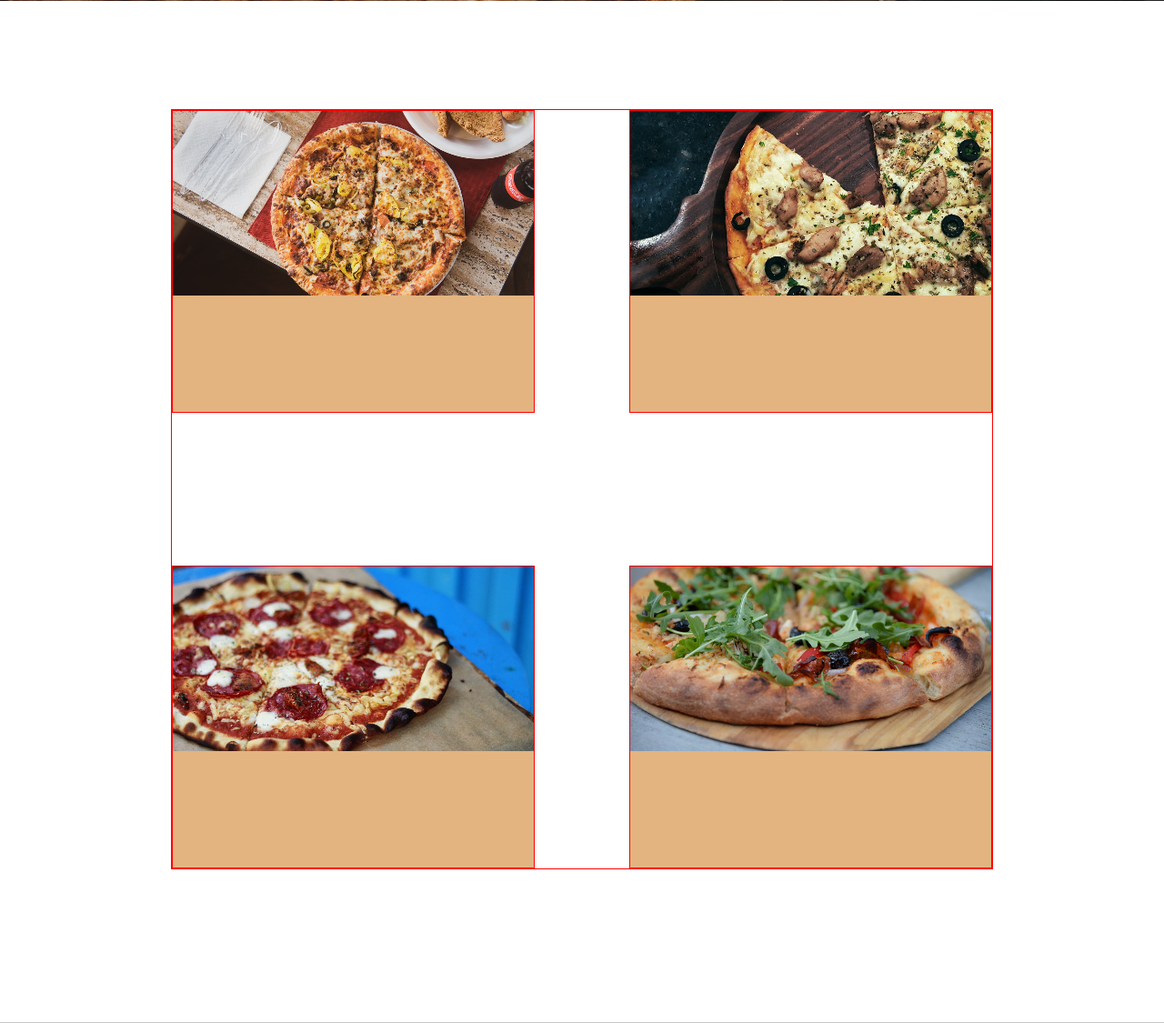
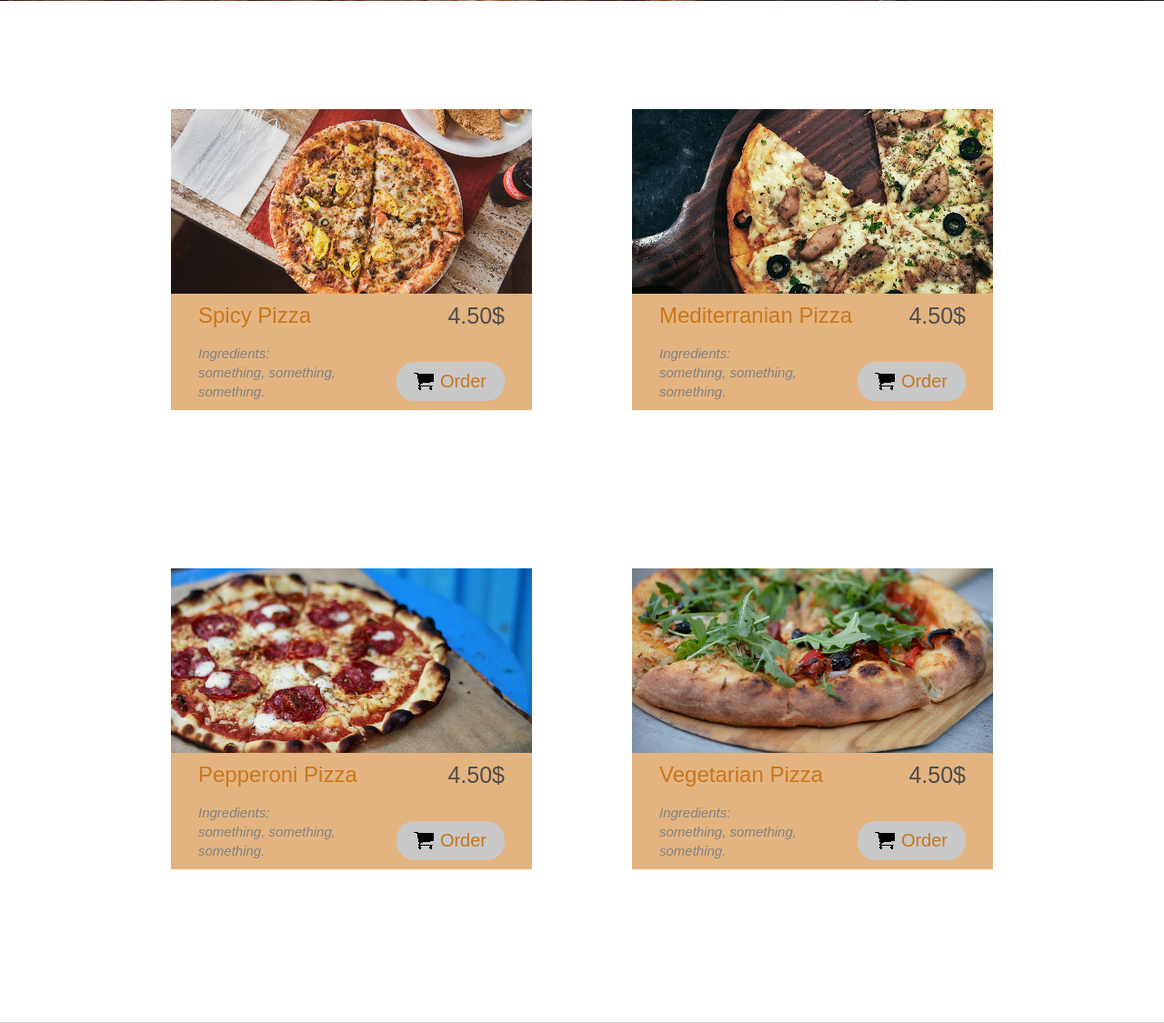
Before and after one commit to nlukic97/pizza-website, a PHP site: page /delivery.html in a window 1280 px wide. Shown: the part 760-1885 px from the top of the page at 91% size. Run offline with PHP 8.4, Linux system fonts and the light colour scheme; some web fonts are replaced.

Commit message:
Finished page 3. Page 4 and 5 left

```diff
--- a/css/style.css
+++ b/css/style.css
@@ -1,7 +1,6 @@
 body {
 	margin:0;
 	padding: 0;
-	/*background: #333;*/
 }
 
 p {
@@ -266,19 +265,9 @@ nav ul li a:hover {
 	padding-bottom: 129px;
 }
 
-/*.about-us h1 {
-	text-align: center;
-	font-family: 'Arial', sans-serif;
-	color: #C9771C;
-	font-size: 40px;
-	font-weight: normal;
-	padding: 40px 0 60px;
-}*/
-
 .about-image {
 	width: 309px;
 	height: 466px;
-/*	border:1px solid red;*/
 }
 
 #dough {
@@ -330,7 +319,6 @@ nav ul li a:hover {
 	width: 50%;
 	height: 50%;
 	background-color: #C8C8C8;
-	/*border:1px solid blue;*/
 	box-sizing: border-box;
 	float: left;
 }
@@ -389,7 +377,6 @@ nav ul li a:hover {
 #delivery-container {
 	width: 904px;
 	height: 836px;
-	border:1px solid red;
 	margin: 119px auto 168px;
 	box-sizing: border-box;
 	display: flex;
@@ -399,7 +386,6 @@ nav ul li a:hover {
 }
 
 .delivery-box {
-	border:1px solid red;
 	width: 397px;
 	height: 331px;
 }
@@ -407,6 +393,7 @@ nav ul li a:hover {
 .delivery-box-image {
 	width: 397px;
 	height: 203px;
+	overflow: hidden;
 }
 
 #spicy {
@@ -430,11 +417,56 @@ nav ul li a:hover {
 }
 
 .delivery-box-text {
-	width: 100%;
+	/*width: 100%;*/
 	height: 128px;
 	background-color: #E3B480;
+	font-family: 'Arial', sans-serif;
 }
 
+.delivery-box-text h2 {
+	margin: 0;
+	padding:0;
+	font-weight: normal;
+	padding: 10px 0 17px 30px;
+	color: #C9771C;
+}
+
+.delivery-box-text p {
+	margin: 0;
+	padding:0 0 0 30px;
+	color: #828282;
+	font-style: italic;
+	font-size: 15px;
+	line-height: 1.4;
+}
+
+.price {
+	float: right;
+	color: #4F4D4D;
+	font-size: 25px;
+	padding:10px 30px 0 0;
+}
+
+.delivery-box-text a {
+	float: right;
+	font-size: 20px;
+	text-decoration: none;
+	color: #C9771C;
+	background-color: #C8C8C8;
+	border-radius: 20px;
+	padding:10px 20px 10px 48px;
+	margin-right: 30px;
+	clear: both;
+	margin-top: 20px;
+	background-image: url(../images/shopping-cart.png);
+	background-repeat: no-repeat;
+	background-position: 19px 10px;
+}
+
+.delivery-box-text a:hover {
+	background-color: #C9771C;
+	color: #fff;
+}
 
 
 
--- a/delivery.html
+++ b/delivery.html
@@ -35,22 +35,48 @@
 		<div id="delivery-container">
 			<div class="delivery-box">
 				<div class="delivery-box-image" id="spicy"></div>
-				<div class="delivery-box-text"></div>
+				<div class="delivery-box-text">
+					<div class="price">4.50$</div>
+					<h2>Spicy Pizza</h2>
+					<a href="#">Order</a>
+					<p>Ingredients:<br>something, something,<br>something.</p>
+				</div>
 			</div>
 
 			<div class="delivery-box">
 				<div class="delivery-box-image" id="mediterranian"></div>
-				<div class="delivery-box-text"></div>
+				<div class="delivery-box-text">
+					<div class="delivery-box-text">
+					<div class="price">4.50$</div>
+					<h2>Mediterranian Pizza</h2>
+					<a href="#">Order</a>
+					<p>Ingredients:<br>something, something,<br>something.</p>
+				</div>
+				</div>
 			</div>
 
 			<div class="delivery-box">
 				<div class="delivery-box-image" id="pepperoni"></div>
-				<div class="delivery-box-text"></div>
+				<div class="delivery-box-text">
+					<div class="delivery-box-text">
+					<div class="price">4.50$</div>
+					<h2>Pepperoni Pizza</h2>
+					<a href="#">Order</a>
+					<p>Ingredients:<br>something, something,<br>something.</p>
+				</div>
+				</div>
 			</div>
 
 			<div class="delivery-box">
 				<div class="delivery-box-image" id="vegetarian"></div>
-				<div class="delivery-box-text"></div>
+				<div class="delivery-box-text">
+					<div class="delivery-box-text">
+					<div class="price">4.50$</div>
+					<h2>Vegetarian Pizza</h2>
+					<a href="#">Order</a>
+					<p>Ingredients:<br>something, something,<br>something.</p>
+				</div>
+				</div>
 			</div>
 		</div>
 	</section>
```
Also changed, not shown: images/shopping-cart.png (added).
